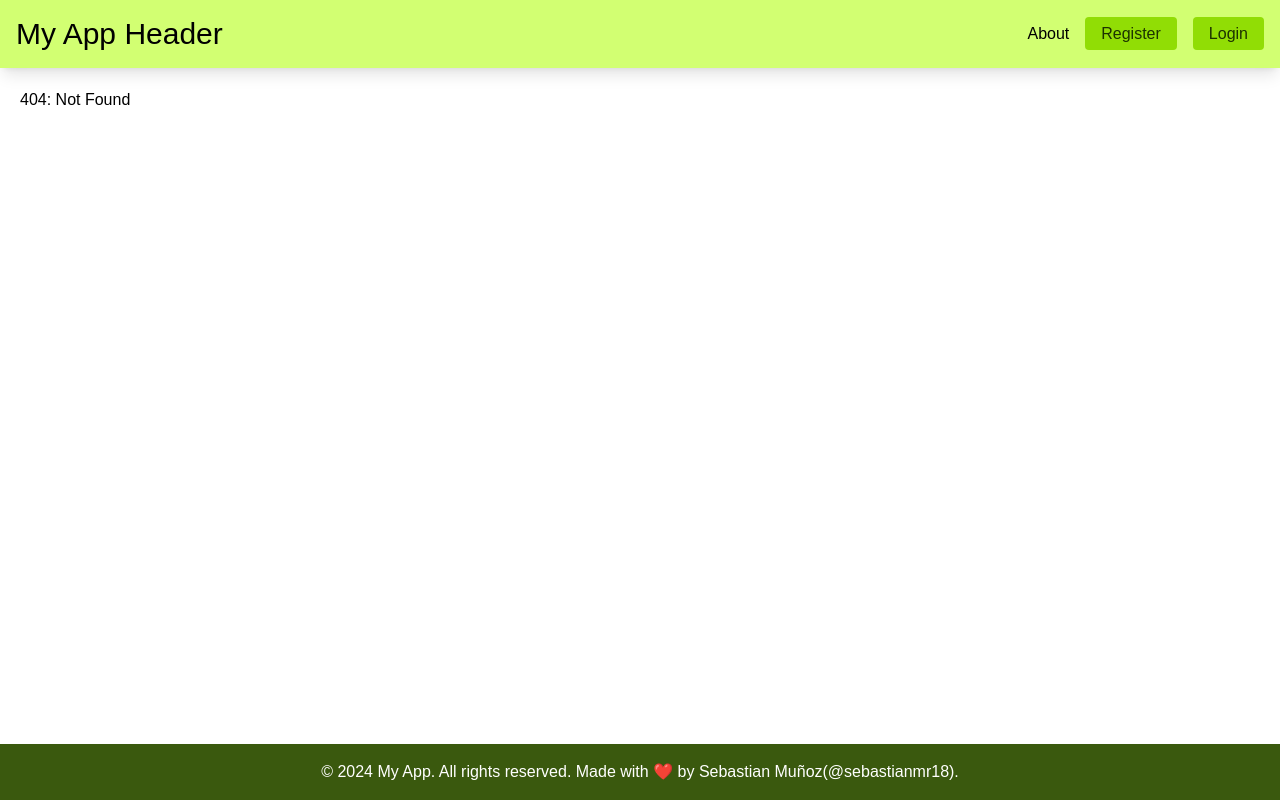
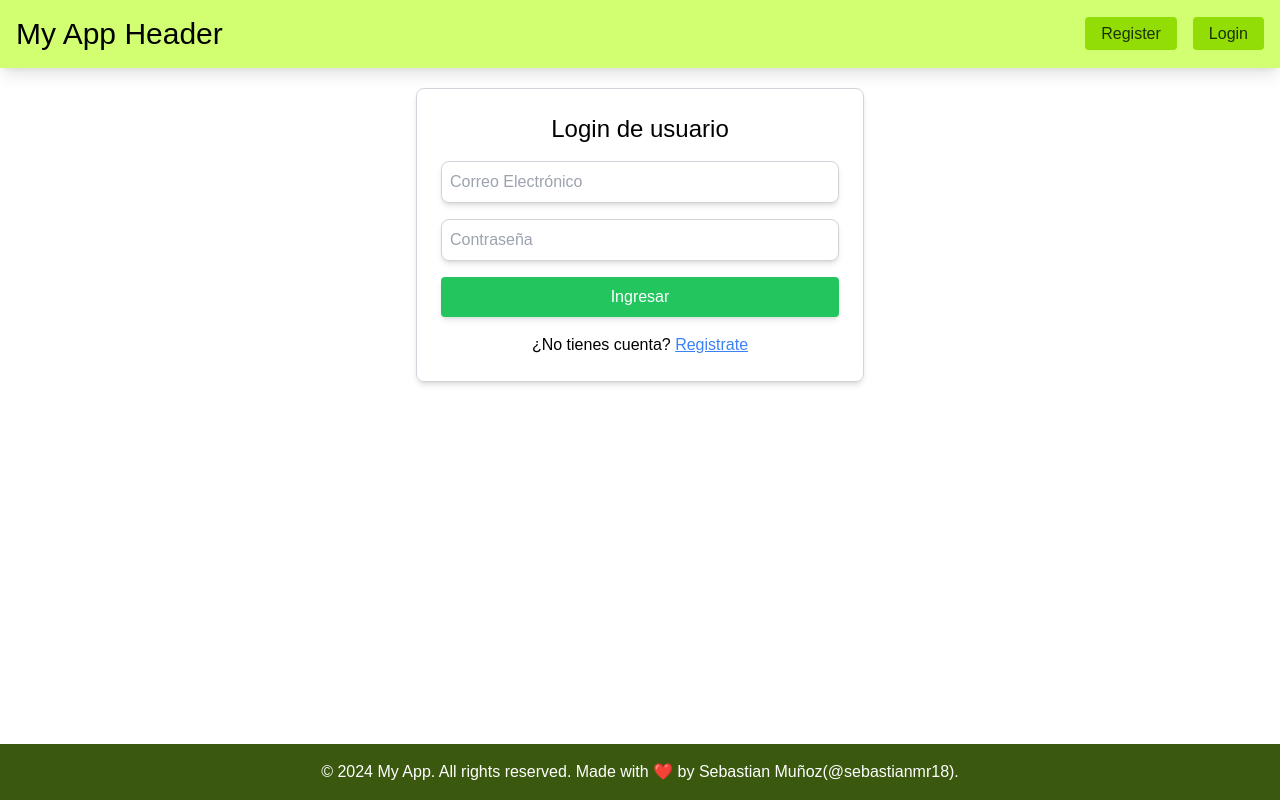
Before and after one commit to sebastianmr18/sc-proyecto-frontend, a Next.js app: page /login in a window 1280 px wide. Before the commit this address had no page. Built offline with nearby package versions, Linux system fonts and the light colour scheme.

Commit message:
feature/authContext and login view

```diff
--- a/app/about/page.tsx
+++ b/app/about/page.tsx
@@ -1,3 +1,7 @@
+/** app/about/page.tsx */
+"use client";
+import withAuth from '@/app/utils/withAuth';
+
 const About = () => {
     return (
         <div>
@@ -6,4 +10,4 @@ const About = () => {
     )
 }
 
-export default About;
+export default withAuth(About);
--- /dev/null
+++ b/app/auth/users/login/handleLogin.ts
@@ -0,0 +1,22 @@
+import axios from 'axios';
+
+async function handleLogin(email: string, password: string) {
+    const URL = process.env.NEXT_PUBLIC_URL;
+    try {
+        const response = await axios.post(`${URL}/auth/jwt/create/`, {
+            email,
+            password,
+        });
+        return response.data;
+    } catch (error: unknown) {
+        if (axios.isAxiosError(error) && error.response) {
+            return error.response.data;
+        } else if (error instanceof Error && error.message) {
+            return { message: error.message };
+        } else {
+            return { message: 'An unexpected error occurred' };
+        }
+    }
+}
+
+export default handleLogin;
--- /dev/null
+++ b/app/auth/users/login/route.ts
@@ -0,0 +1,9 @@
+import { NextRequest, NextResponse } from 'next/server';
+import handleLogin from '@/app/auth/users/login/handleLogin';
+
+// Usar la función handleLogin en la ruta POST de la API
+export async function POST(req: NextRequest) {
+    const body = await req.json();
+    const result = await handleLogin(body.email, body.password);
+    return NextResponse.json(result, { status: 200 });
+}
--- /dev/null
+++ b/app/context/authContext.tsx
@@ -0,0 +1,61 @@
+// app/context/AuthContext.tsx
+"use client";
+import React, { createContext, useContext, useEffect, useState } from 'react';
+import { useRouter } from 'next/navigation';
+import handleLogin from '@/app/auth/users/login/handleLogin';
+
+interface AuthContextType {
+    isAuthenticated: boolean;
+    userName: string | null;
+    login: (email: string, password: string) => Promise<void>;
+    logout: () => void;
+}
+
+const AuthContext = createContext<AuthContextType | undefined>(undefined);
+
+export const AuthProvider: React.FC<{ children: React.ReactNode }> = ({ children }) => {
+    const [isAuthenticated, setIsAuthenticated] = useState(false);
+    const [userName, setUserName] = useState<string | null>(null);
+    const [loading, setLoading] = useState(false);
+    const router = useRouter();
+
+    const login = async (email: string, password: string) => {
+        setLoading(true);
+        const response = await handleLogin(email, password);
+        if (response.access && response.refresh) {
+            localStorage.setItem('accessToken', response.access);
+            localStorage.setItem('refreshToken', response.refresh);
+            setIsAuthenticated(true);
+            setUserName(response.user?.first_name || ""); // Obtén el nombre de usuario aquí
+            router.push('/dashboard');
+            setLoading(false);
+        }
+    };
+
+    const logout = () => {
+        localStorage.removeItem('accessToken');
+        localStorage.removeItem('refreshToken');
+        setIsAuthenticated(false);
+        setUserName(null);
+        router.push('/login');
+    };
+
+    useEffect(() => {
+        const token = localStorage.getItem('accessToken');
+        setIsAuthenticated(!!token);
+    }, []);
+
+    return (
+        <AuthContext.Provider value={{ isAuthenticated, userName, login, logout }}>
+            {children}
+        </AuthContext.Provider>
+    );
+};
+
+export const useAuth = () => {
+    const context = useContext(AuthContext);
+    if (!context) {
+        throw new Error("useAuth debe estar dentro del AuthProvider");
+    }
+    return context;
+};
--- /dev/null
+++ b/app/dashboard/page.tsx
@@ -0,0 +1,12 @@
+"use client";
+import withAuth from "@/app/utils/withAuth";
+
+const Dashboard = () => {
+    return (
+        <div>
+            <h1>Dashboard</h1>
+        </div>
+    )
+}
+
+export default withAuth(Dashboard);
--- a/app/home/page.tsx
+++ b/app/home/page.tsx
@@ -1,5 +1,12 @@
 "use client";
+
+import { useEffect } from "react";
+
 export default function Home() {
+  useEffect(() => {
+    const token = localStorage.getItem('accessToken');
+    console.log(token);
+  }, []);
   return (
     <div>
       <main>
--- a/app/layout.tsx
+++ b/app/layout.tsx
@@ -2,6 +2,7 @@ import Footer from "@/components/Footer";
 import Header from "@/components/Header";
 import "@/styles/globals.css";
 import styles from "@/styles/layout.module.css";
+import { AuthProvider } from "@/app/context/authContext";
 
 export default function RootLayout({
   children,
@@ -14,11 +15,13 @@ export default function RootLayout({
         <link rel="icon" href="/favicon.ico" />
       </head>
       <body>
-        <div className={styles.container}>
-          <Header />
-          <main className={styles.content}>{children}</main>
-          <Footer/>
-        </div>
+        <AuthProvider>
+          <div className={styles.container}>
+            <Header />
+            <main className={styles.content}>{children}</main>
+            <Footer/>
+          </div>
+        </AuthProvider>
       </body>
     </html>
   );
--- /dev/null
+++ b/app/login/page.tsx
@@ -0,0 +1,66 @@
+"use client";
+import { useState } from 'react';
+import axios from 'axios';
+import { useRouter } from 'next/navigation';
+import { useAuth } from '@/app/context/authContext';
+import Link from 'next/link';
+
+const Login = () => {
+    const { login } = useAuth();
+    const [formData, setFormData] = useState({
+        email: '',
+        password: '',
+    });
+
+    const router = useRouter();
+
+    const handleChange = (e: React.ChangeEvent<HTMLInputElement>) => {
+        setFormData({
+            ...formData,
+            [e.target.name]: e.target.value,
+        });
+    };
+
+    const handleSubmit = async (e: React.FormEvent<HTMLFormElement>) => {
+        e.preventDefault();
+        await login(formData.email, formData.password);
+    }
+
+    return (
+        <div className='max-w-md mx-auto p-6 border border-gray-300 rounded-lg shadow-md'>
+            <h1 className='text-2xl text-center mb-4'>
+                Login de usuario
+            </h1>
+            <form onSubmit={handleSubmit}>
+                <input
+                    type='email'
+                    name='email'
+                    placeholder='Correo Electrónico'
+                    value={formData.email}
+                    onChange={handleChange}
+                    className='w-full p-2 mb-4 border border-gray-300 rounded-lg shadow-md'
+                    required
+                />
+                <input
+                    type='password'
+                    name='password'
+                    placeholder='Contraseña'
+                    value={formData.password}
+                    onChange={handleChange}
+                    className='w-full p-2 mb-4 border border-gray-300 rounded-lg shadow-md'
+                    required
+                />
+                <button type='submit'
+                    className='w-full p-2 bg-green-500 text-white rounded hover:bg-green-600 active:bg-green-700 transition duration-200 shadow-md'>
+                    Ingresar
+                </button>
+            </form>
+            <p className='text-center pt-4'>
+                ¿No tienes cuenta? <Link href="/register" className='text-blue-500 underline hover:text-blue-700'>Registrate</Link>
+            </p>
+        </div>
+    )
+}
+
+
+export default Login;
--- /dev/null
+++ b/app/utils/withAuth.tsx
@@ -0,0 +1,23 @@
+/** app/utils/withAuth.tsx */
+"use client";
+import { useRouter } from "next/navigation";
+import React, { useEffect } from "react";
+
+const withAuth = (WrappedComponent: React.ComponentType) => {
+    const AuthComponent = (props: any) => {
+        const router = useRouter();
+        const isAuthenticated = typeof window !== 'undefined' && !!localStorage.getItem('accessToken');
+
+        useEffect(() => {
+            if (!isAuthenticated) {
+                router.push('/login');
+            }
+        }, [isAuthenticated, router]);
+
+        return isAuthenticated ? <WrappedComponent {...props} /> : null;
+    };
+
+    return AuthComponent;
+};
+
+export default withAuth;
--- a/components/Header.tsx
+++ b/components/Header.tsx
@@ -1,7 +1,9 @@
+"use client";
 import Link from 'next/link';
+import { useAuth } from '@/app/context/authContext';
 
-// app/components/Header.tsx
-export default function Header() {
+const Header = () => {
+    const { isAuthenticated, userName, logout } = useAuth();
     return (
         <header className="bg-[#d2ff72] p-4 shadow-lg">
             <div className="flex justify-between items-center">
@@ -10,11 +12,8 @@ export default function Header() {
                 </Link>
                 <nav>
                     <ul className="flex justify-end space-x-4">
-                        <li>
-                            <Link href="/about" className="text-black hover:text-gray-700">
-                                About
-                            </Link>
-                        </li>
+                        {!isAuthenticated ? (
+                        <>
                             <li>
                                 <Link href="/register" // Esto debería ser así
                                     className="bg-[#91dd05] text-[#1c3201] py-2 px-4 rounded hover:bg-[#6fb100] active:bg-[#548605] transition duration-200">
@@ -28,6 +27,19 @@ export default function Header() {
                                     Login
                                 </Link>
                             </li>
+                        </>
+                        ) : (
+                            <>
+                                <span>Welcome, {userName}</span>
+                                <li>
+                                    <Link href="/auth/users/logout"
+                                        className="bg-[#91dd05] text-[#1c3201] py-2 px-4 rounded hover:bg-[#6fb100] active:bg-[#548605] transition duration-200"
+                                        onClick={logout}>
+                                        Logout
+                                    </Link>
+                                </li>
+                            </>
+                        )}
                     </ul>
                 </nav>
             </div>
@@ -35,3 +47,5 @@ export default function Header() {
 
     );
 }
+
+export default Header;
```
Lines whose indentation alone changed are shown as unchanged.
